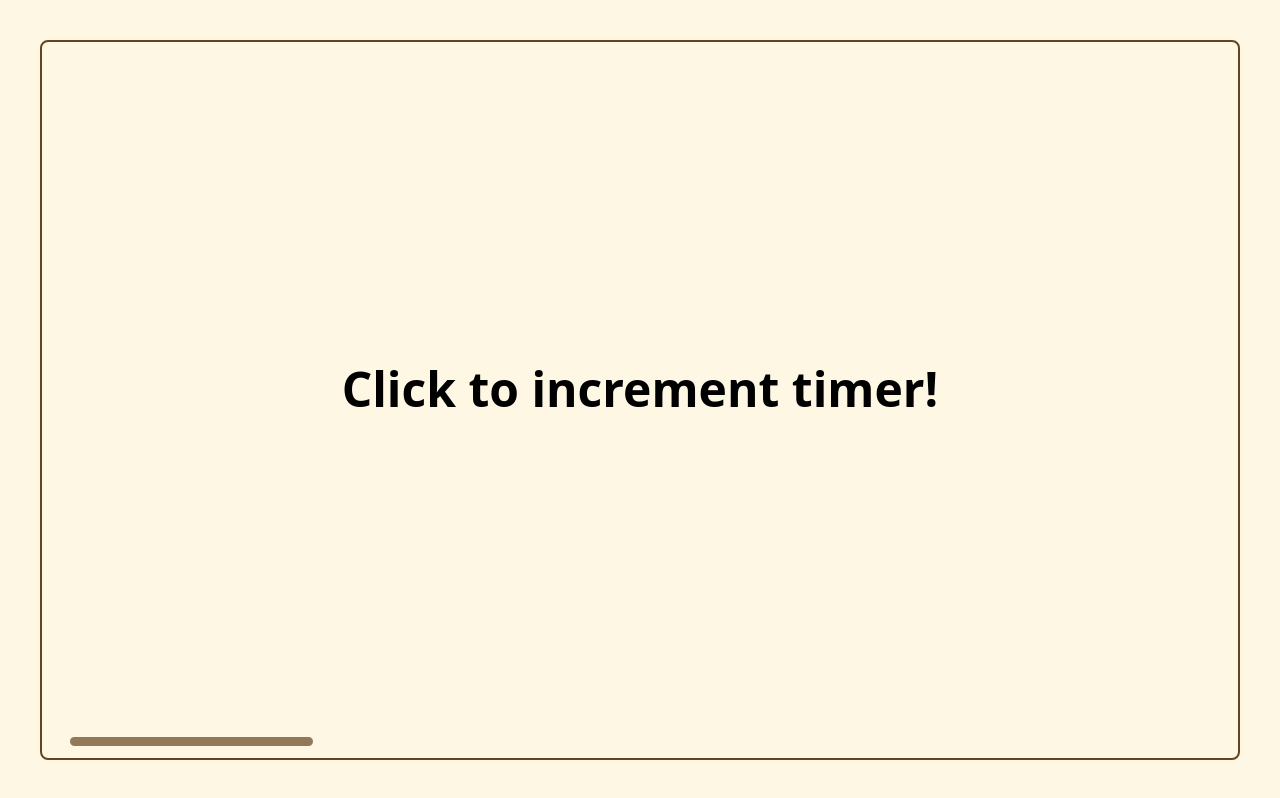
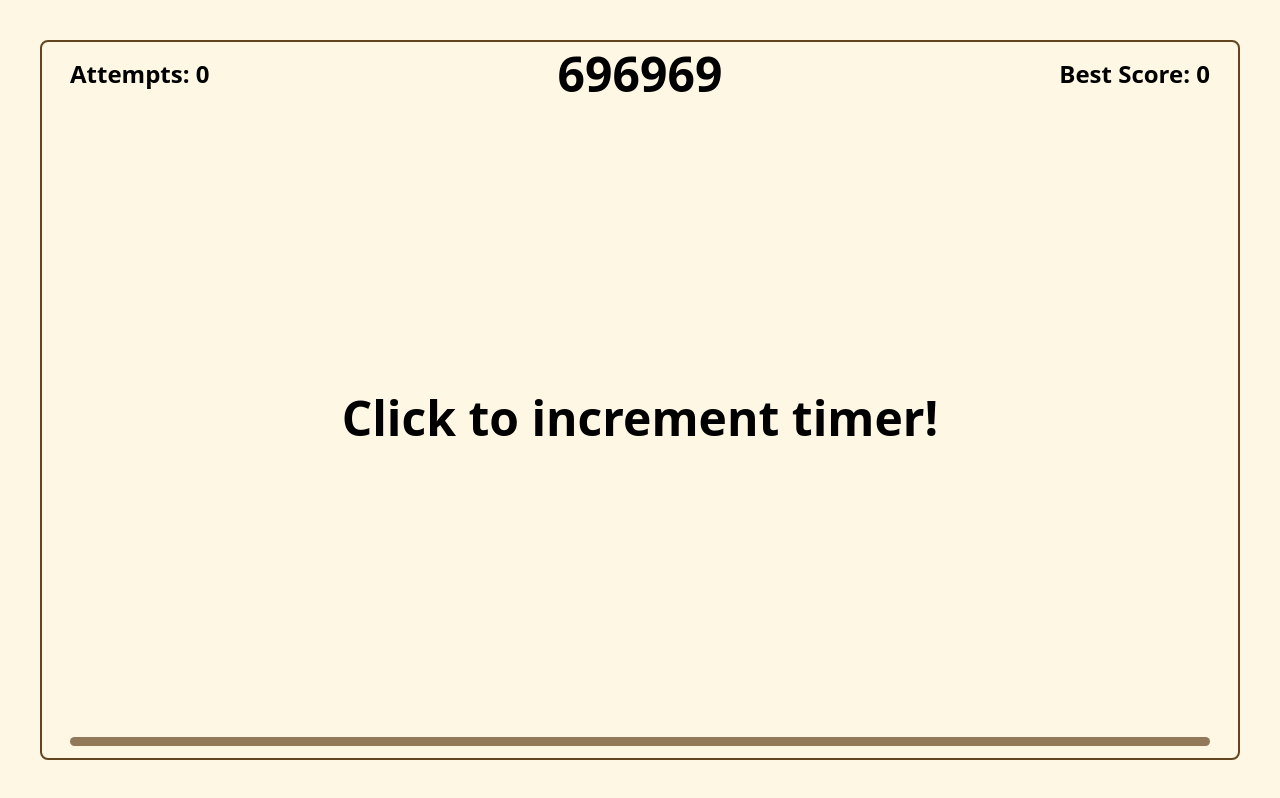
Before and after one commit to ikr4-m/simple-memory-game, a SvelteKit app: page / in a window 1280 px wide. Built offline with nearby package versions, Linux system fonts and the light colour scheme.

Commit message:
game/layout: create scoring board

```diff
--- a/src/routes/Game.svelte
+++ b/src/routes/Game.svelte
@@ -4,7 +4,7 @@
   import { InitialTimer } from "$lib/config";
 
   const Block = new GenerateBlock();
-  let enableTimer = true;
+  let enableTimer = false;
   let targetTimer = InitialTimer;
   let timer = Moment();
 
@@ -43,8 +43,21 @@
 <div class="h-screen w-screen max-w-screen p-10 bg-coffee-bg">
   <div class="h-full w-full border-2 border-coffee-border rounded-lg">
 
+    <!-- Score -->
+    <div class="grid grid-cols-3 gap-4 h-[8%] px-7 py-2">
+      <div class="flex">
+        <p class="my-auto text-2xl font-bold">Attempts: 0</p>
+      </div>
+      <div class="flex">
+        <p class="m-auto text-5xl font-bold">696969</p>
+      </div>
+      <div class="flex">
+        <p class="my-auto ml-auto text-2xl font-bold">Best Score: 0</p>
+      </div>
+    </div>
+
     <!-- Arena -->
-    <div class="w-full h-[97%] flex">
+    <div class="w-full h-[89%] flex">
       <p class="m-auto text-5xl font-bold" on:click={() => incrementTimer()}>Click to increment timer!</p>
     </div>
 
```
